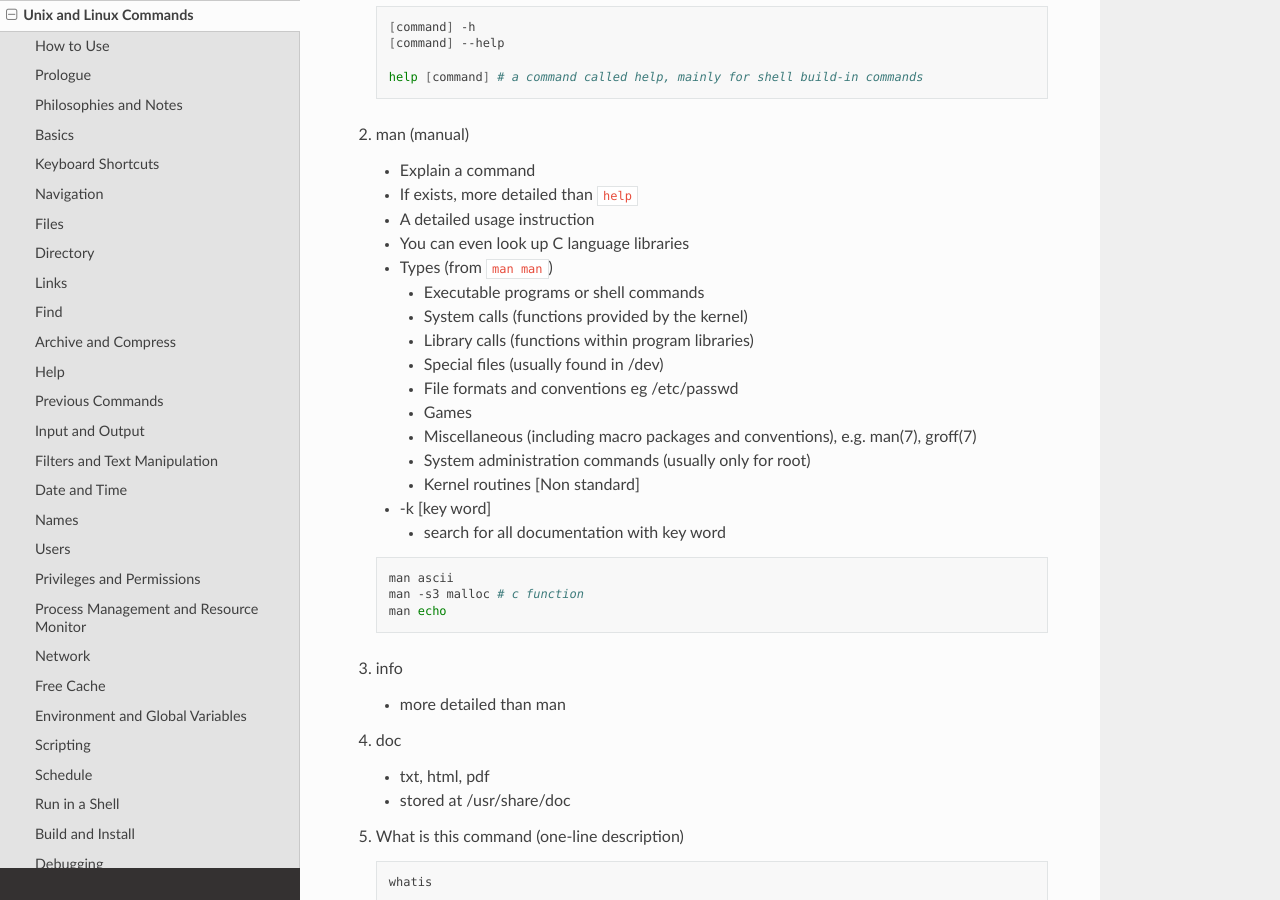
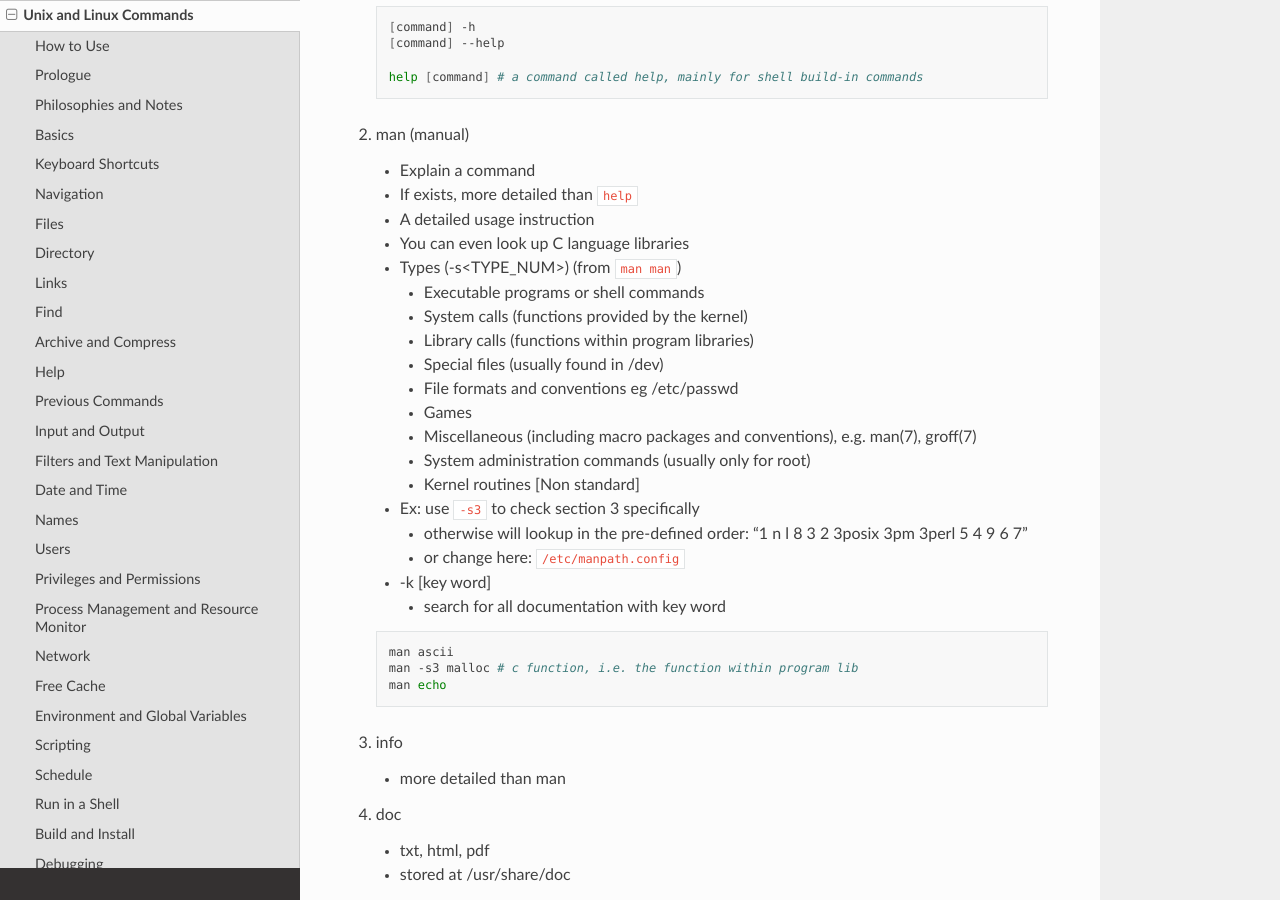
Before and after one commit to snowme34/snowme34.com, a Sphinx documentation site: the page built from docs/source/reference/commands/unix-and-linux-commands.md, in a window 1280 px wide and 900 px high, scrolled down 12759 px. Built offline with Sphinx 7.4.7 and the Read the Docs theme 2.0.0, drawn with Linux system fonts in a browser that asks for light colours.

Commit message:
update unix cmds: imrpove man

````diff
--- a/docs/source/reference/commands/unix-and-linux-commands.md
+++ b/docs/source/reference/commands/unix-and-linux-commands.md
@@ -665,7 +665,7 @@ Pay heed to the difference between `du` and `df`
     * If exists, more detailed than `help`
     * A detailed usage instruction
     * You can even look up C language libraries
-    * Types (from `man man`)
+    * Types (-s<TYPE_NUM>) (from `man man`)
         1. Executable programs or shell commands
         2. System calls (functions provided by the kernel)
         3. Library calls (functions within program libraries)
@@ -675,12 +675,15 @@ Pay heed to the difference between `du` and `df`
         7. Miscellaneous  (including  macro  packages  and  conventions),  e.g. man(7), groff(7)
         8. System administration commands (usually only for root)
         9. Kernel routines [Non standard]
+    * Ex: use `-s3` to check section 3 specifically
+      * otherwise will lookup in the pre-defined order: "1 n l 8 3 2 3posix 3pm 3perl 5 4 9 6 7"
+      * or change here: `/etc/manpath.config`
     * -k [key word]
       * search for all documentation with key word
 
     ```bash
     man ascii
-    man -s3 malloc # c function
+    man -s3 malloc # c function, i.e. the function within program lib
     man echo
     ```
 
````
